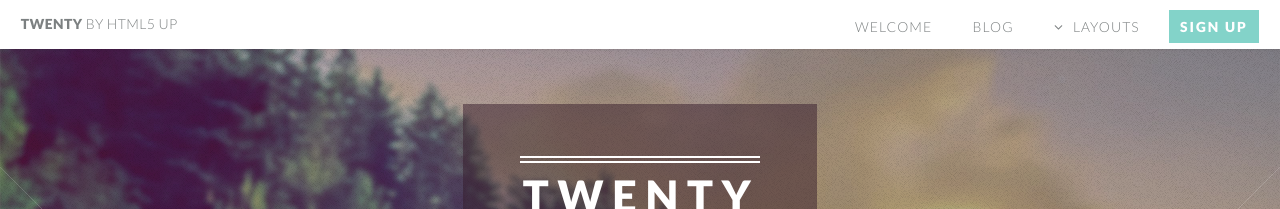
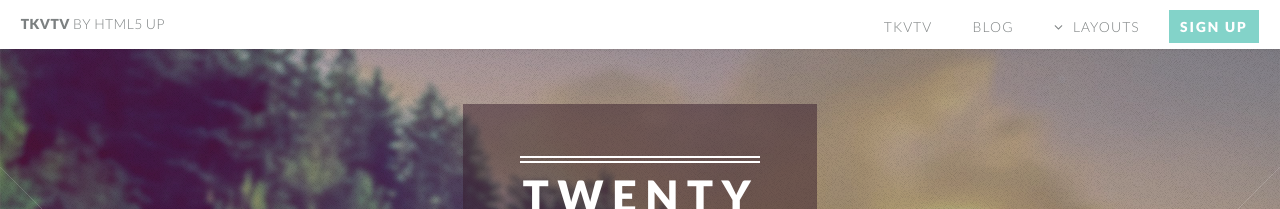
Before and after one commit to takagotch/o2359, a Jekyll site: the page built from index.html, in a window 1280 px wide. Shown: the top 209 px of the page. Built offline with Jekyll 4.4.1, drawn with Linux system fonts in a browser that asks for light colours.

Commit message:
Update header.html

```diff
--- a/_includes/header.html
+++ b/_includes/header.html
@@ -1,8 +1,8 @@
 <header id="header">
-				<h1 id="logo"><a href="/">Twenty <span>by HTML5 UP</span></a></h1>
+  <h1 id="logo"><a href="/">Tkvtv <span>by HTML5 UP</span></a></h1>
   <nav id="nav">
     <ul>
-						<li><a href="/">Welcome</a></li>
+      <li><a href="/">Tkvtv</a></li>
         <li><a href="/blog.html">Blog</a></li>
 	  <li class="submenu">
 							<a href="">Layouts</a>
```
Lines whose indentation alone changed are shown as unchanged.
